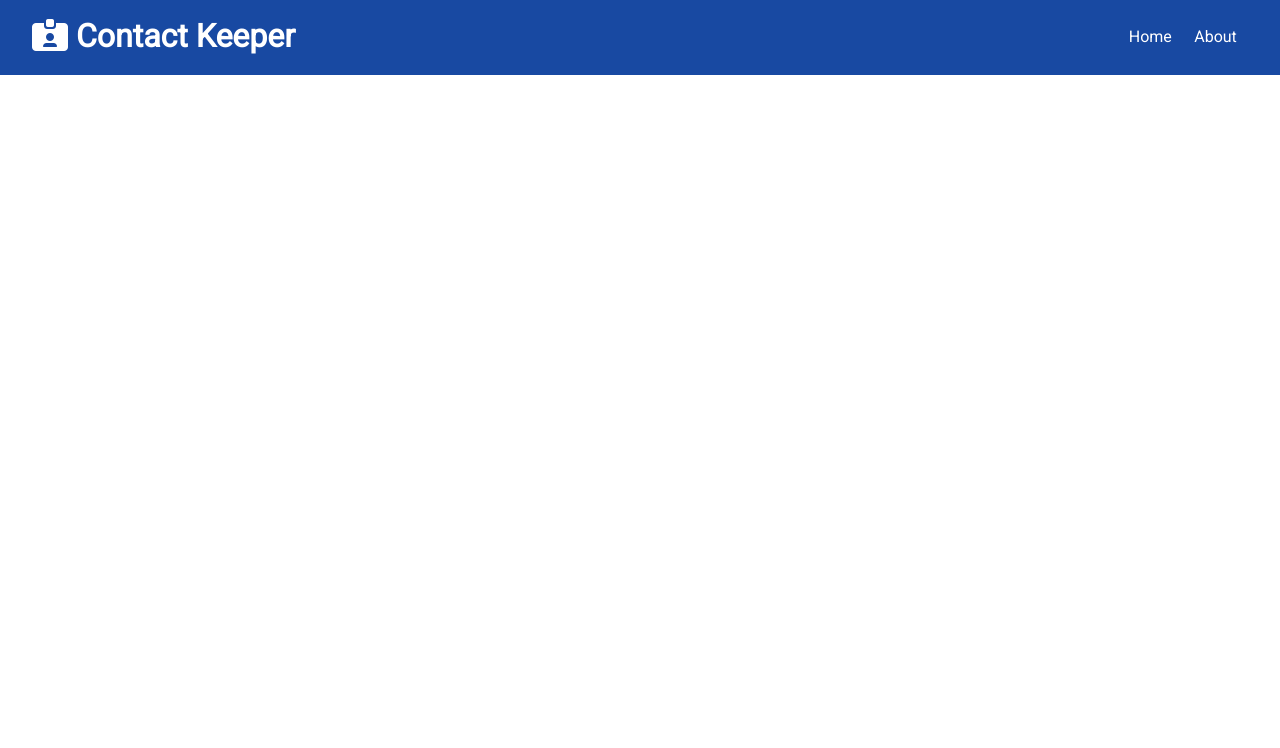
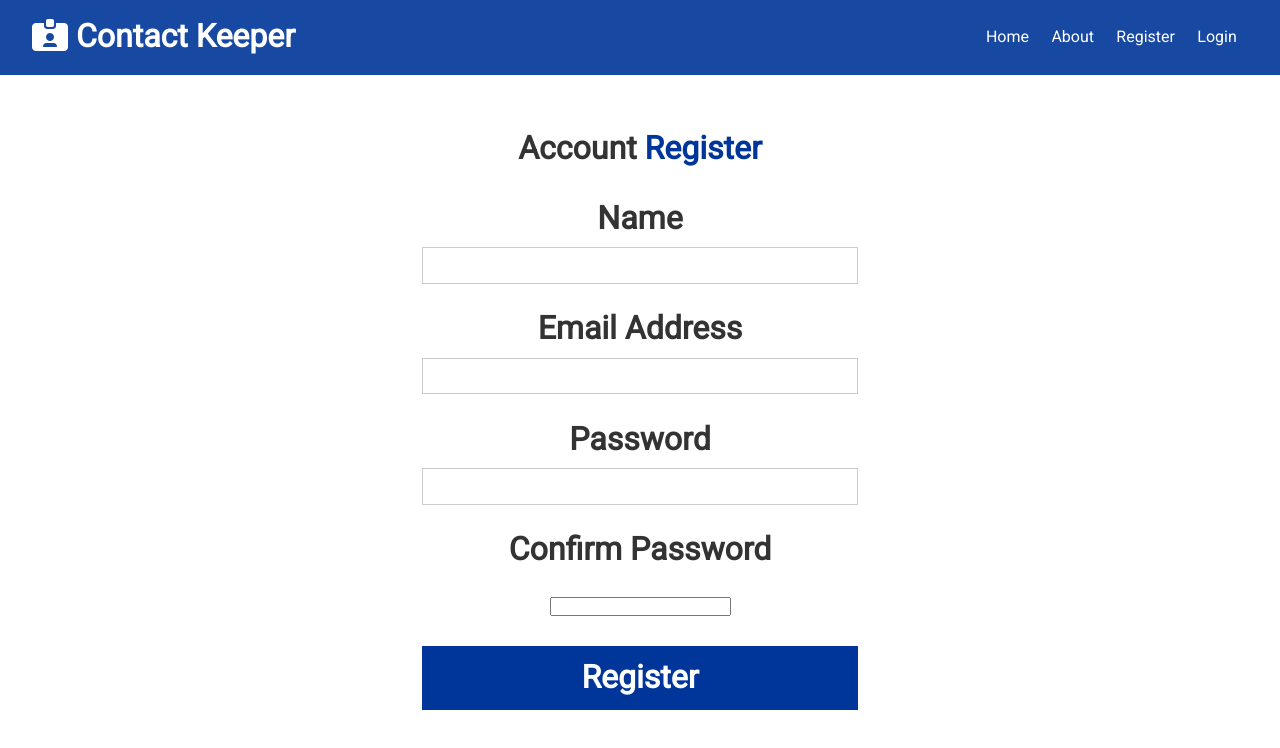
Before and after one commit to patpalmerston/contact-keeper, a React (Create React App) app in the folder client/: page /register in a window 1280 px wide. Shown: the top 748 px of the page. Built offline with nearby package versions, Linux system fonts and the light colour scheme; the HTML template or start-up script is replaced by a standard one.

Commit message:
Register & Login Forms

```diff
--- a/client/src/App.js
+++ b/client/src/App.js
@@ -3,6 +3,8 @@
 import Navbar from './components/layout/Navbar';
 import Home from './components/pages/Home';
 import About from './components/pages/About';
+import Register from './components/auth/Register';
+import Login from './components/auth/Login';
 
 import ContactState from './context/contact/ContactState';
 import AuthState from './context/auth/AuthState';
@@ -19,6 +21,8 @@
 							<Switch>
 								<Route exact path='/' component={Home} />
 								<Route exact path='/about' component={About} />
+								<Route exact path='/register' component={Register} />
+								<Route exact path='/login' component={Login} />
 							</Switch>
 						</div>
 					</Fragment>
--- /dev/null
+++ b/client/src/components/auth/Login.js
@@ -0,0 +1,54 @@
+import React, { useState } from 'react';
+
+const Login = () => {
+	// two passwords for pass confirmation
+	const [user, setUser] = useState({
+		email: '',
+		password: ''
+	});
+
+	const { email, password } = user;
+
+	const onChange = e => setUser({ ...user, [e.target.name]: e.target.value });
+
+	const onSubmit = e => {
+		e.preventDefault();
+		console.log('Login submit');
+	};
+
+	return (
+		<div className='form-container'>
+			<h1>
+				Account <span className='text-primary'>Login</span>
+				<form onSubmit={onSubmit}>
+					<div className='form-group'>
+						<label htmlFor='email'>Email Address</label>
+						<input
+							type='email'
+							name='email'
+							value={email}
+							onChange={onChange}
+						/>
+					</div>
+					<div className='form-group'>
+						<label htmlFor='password'>Password</label>
+						<input
+							type='password'
+							name='password'
+							value={password}
+							onChange={onChange}
+						/>
+					</div>
+
+					<input
+						type='submit'
+						value='Login'
+						className='btn btn-primary btn-block'
+					/>
+				</form>
+			</h1>
+		</div>
+	);
+};
+
+export default Login;
--- /dev/null
+++ b/client/src/components/auth/Register.js
@@ -0,0 +1,68 @@
+import React, { useState } from 'react';
+
+const Register = () => {
+	// two passwords for pass confirmation
+	const [user, setUser] = useState({
+		name: '',
+		email: '',
+		password: '',
+		password2: ''
+	});
+
+	const { name, email, password, password2 } = user;
+
+	const onChange = e => setUser({ ...user, [e.target.name]: e.target.value });
+
+	const onSubmit = e => {
+		e.preventDefault();
+		console.log('Register submit');
+	};
+
+	return (
+		<div className='form-container'>
+			<h1>
+				Account <span className='text-primary'>Register</span>
+				<form onSubmit={onSubmit}>
+					<div className='form-group'>
+						<label htmlFor='name'>Name</label>
+						<input type='text' name='name' value={name} onChange={onChange} />
+					</div>
+					<div className='form-group'>
+						<label htmlFor='email'>Email Address</label>
+						<input
+							type='email'
+							name='email'
+							value={email}
+							onChange={onChange}
+						/>
+					</div>
+					<div className='form-group'>
+						<label htmlFor='password'>Password</label>
+						<input
+							type='password'
+							name='password'
+							value={password}
+							onChange={onChange}
+						/>
+					</div>
+					<div className='form-group'>
+						<label htmlFor='password2'>Confirm Password</label>
+						<input
+							type='password2'
+							name='password2'
+							value={password2}
+							onChange={onChange}
+						/>
+					</div>
+					<input
+						type='submit'
+						value='Register'
+						className='btn btn-primary btn-block'
+					/>
+				</form>
+			</h1>
+		</div>
+	);
+};
+
+export default Register;
--- a/client/src/components/layout/Navbar.js
+++ b/client/src/components/layout/Navbar.js
@@ -15,6 +15,12 @@
 				<li>
 					<Link to='/about'>About</Link>
 				</li>
+				<li>
+					<Link to='/register'>Register</Link>
+				</li>
+				<li>
+					<Link to='/login'>Login</Link>
+				</li>
 			</ul>
 		</div>
 	);
```
